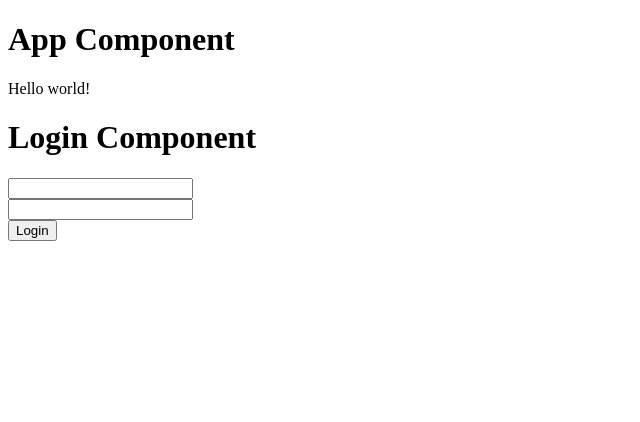
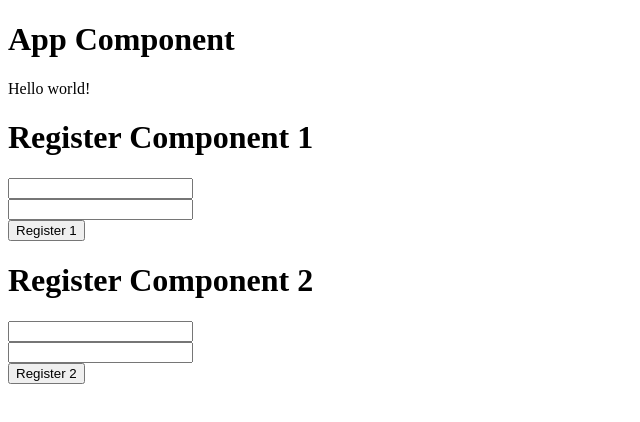
Before and after one commit to vamandeshmukh/ibm-react-app-june-2024, a React (Create React App) app: page / in a window 1280 px wide. Shown: the top 422 px of the page, without its empty margins (0-640 px from the left). Built offline with nearby package versions, Linux system fonts and the light colour scheme.

Commit message:
reactjs-intro

```diff
--- a/src/App.js
+++ b/src/App.js
@@ -1,4 +1,5 @@
 import Login from "./components/Login";
+import Register from "./components/Register";
 
 const App = () => {
 
@@ -6,7 +7,8 @@ const App = () => {
     <div>
       <h1>App Component</h1>
       <p>Hello world!</p>
-      <Login />
+      {/* <Login /> */}
+      <Register />
       {/* <Login></Login> */}
     </div>
   );
--- a/src/components/Login.js
+++ b/src/components/Login.js
@@ -1,6 +1,8 @@
 import { useState } from "react";
 
 const Login = () => {
+
+    // let loginData = {};
 
     const [loginData, setLoginData] = useState({
         username: '',
@@ -10,12 +12,12 @@ const Login = () => {
     const [message, setMessage] = useState('');
 
     const handleInput = (evt) => {
-        console.log(loginData);
+        console.log('before change', loginData);
         setLoginData({
             ...loginData,
             [evt.target.name]: evt.target.value,
         });
-        console.log(loginData);
+        console.log('after change', loginData);
     };
 
     const handleSubmit = (evt) => {
--- /dev/null
+++ b/src/components/Register.js
@@ -0,0 +1,94 @@
+import { useState } from "react";
+
+const Register = () => {
+
+    const [registerData, setRegisterData] = useState({
+        username: '',
+        password: '',
+    });
+
+    const [message, setMessage] = useState('');
+
+    const handleInput = (evt) => {
+        console.log('before change', registerData);
+        setRegisterData({
+            ...registerData,
+            [evt.target.name]: evt.target.value,
+        });
+        console.log('after change', registerData);
+    };
+
+    const handleSubmit = (evt) => {
+        console.log(registerData);
+        evt.preventDefault();
+        console.log(registerData);
+        if (registerData.username === 'vaman' && registerData.password === 'vaman') {
+            setMessage(`Hi ${registerData.username}! You've registered in successfully!`);
+        } else {
+            setMessage('Invalid credentials!');
+        }
+        setRegisterData({
+            username: '',
+            password: '',
+        });
+    };
+
+    return (
+        <>
+            <h1>Register Component 1</h1>
+            <form onSubmit={handleSubmit}>
+                <input type="text" name="username" value={registerData.username} onChange={handleInput} />
+                <br />
+                <input type="password" name="password" value={registerData.password} onChange={handleInput} />
+                <br />
+                <input type="submit" value="Register 1"/>
+            </form>
+            <p>{message}</p>
+            <h1>Register Component 2</h1>
+            <form>
+                <input type="text" name="username" value={registerData.username} onChange={handleInput} />
+                <br />
+                <input type="password" name="password" value={registerData.password} onChange={handleInput} />
+                <br />
+                <input type="button" value="Register 2" onClick={handleSubmit} />
+            </form>
+            <p>{message}</p>
+
+        </>
+    );
+
+
+};
+
+export default Register;
+
+// const Register = () => {
+
+//     return (
+//         <div>
+//             <h1>Register Component</h1>
+//             <p>Register Component</p>
+//         </div>
+//     );
+
+// };
+
+// export default Register;
+
+// import { Component } from "react";
+
+// class Register extends Component {
+
+//     render() {
+//         return <p>Register Component</p>
+//     }
+// };
+
+// export default Register;
+
+// const Register = () => {
+
+//     return <p>Register Component</p>
+// };
+
+// export default Register;
```
